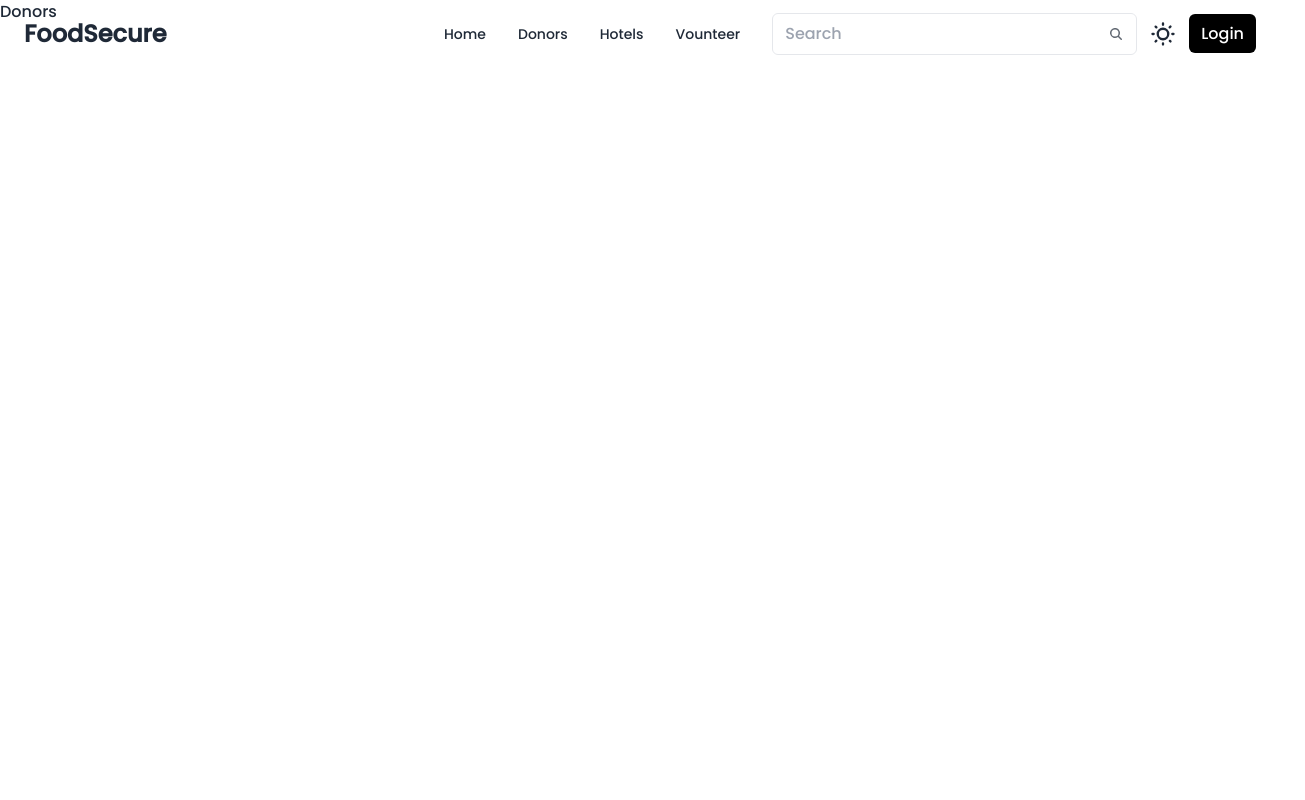
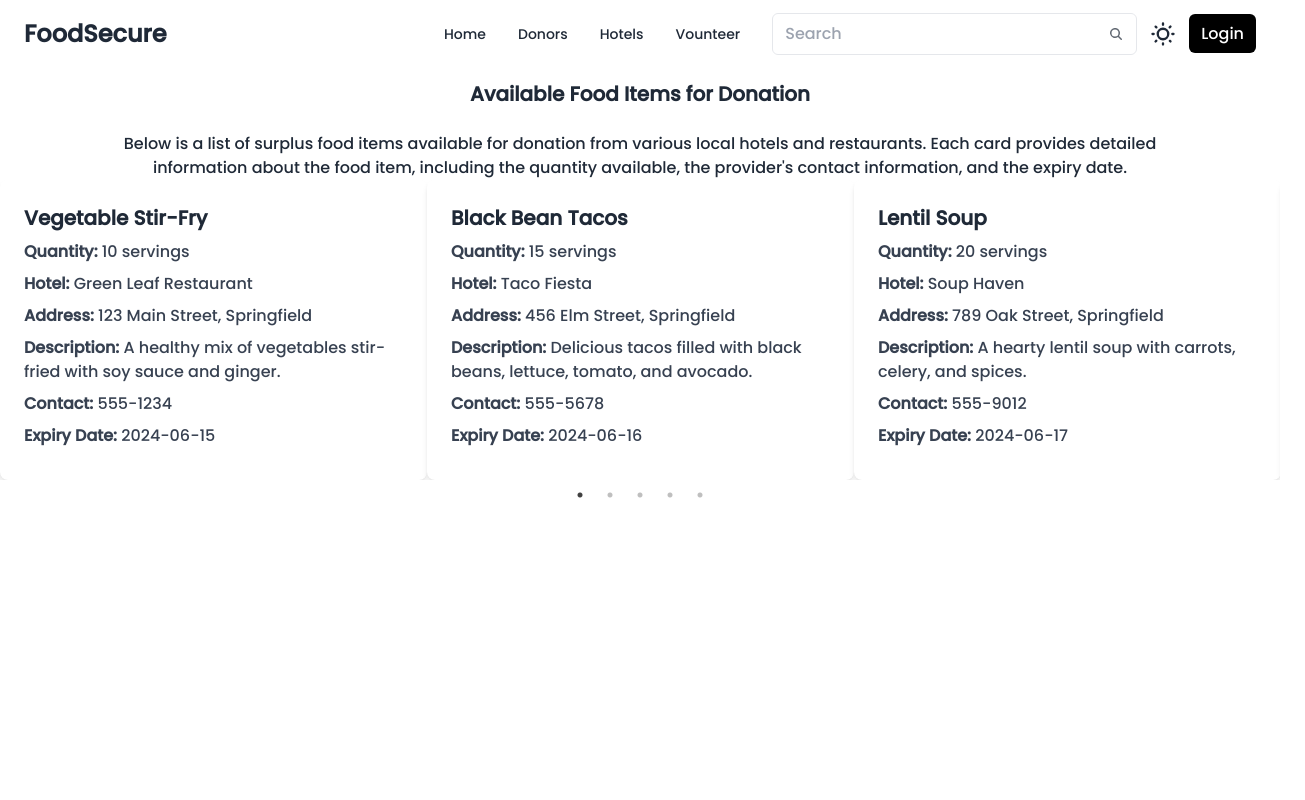
Before and after one commit to SIDDHARTH-SHENVI/FoodSecure, a React (Vite) app in the folder frontend/frontend/: page /donors in a window 1280 px wide. Shown: the top 800 px of the page, 1305 px wide, since content can reach past the window. Built offline with nearby package versions, Linux system fonts and the light colour scheme.

Commit message:
fir2st5 commit

```diff
--- a/frontend/frontend/package.json
+++ b/frontend/frontend/package.json
@@ -12,7 +12,9 @@
   "dependencies": {
     "react": "^18.2.0",
     "react-dom": "^18.2.0",
-    "react-router-dom": "^6.23.1"
+    "react-router-dom": "^6.23.1",
+    "react-slick": "^0.30.2",
+    "slick-carousel": "^1.8.1"
   },
   "devDependencies": {
     "@types/react": "^18.2.66",
--- /dev/null
+++ b/frontend/frontend/public/list.json
@@ -0,0 +1,52 @@
+[
+    {
+      "id": 1,
+      "name": "Vegetable Stir-Fry",
+      "quantity": "10 servings",
+      "hotelName": "Green Leaf Restaurant",
+      "hotelAddress": "123 Main Street, Springfield",
+      "description": "A healthy mix of vegetables stir-fried with soy sauce and ginger.",
+      "contact": "555-1234",
+      "expiryDate": "2024-06-15"
+    },
+    {
+      "id": 2,
+      "name": "Black Bean Tacos",
+      "quantity": "15 servings",
+      "hotelName": "Taco Fiesta",
+      "hotelAddress": "456 Elm Street, Springfield",
+      "description": "Delicious tacos filled with black beans, lettuce, tomato, and avocado.",
+      "contact": "555-5678",
+      "expiryDate": "2024-06-16"
+    },
+    {
+      "id": 3,
+      "name": "Lentil Soup",
+      "quantity": "20 servings",
+      "hotelName": "Soup Haven",
+      "hotelAddress": "789 Oak Street, Springfield",
+      "description": "A hearty lentil soup with carrots, celery, and spices.",
+      "contact": "555-9012",
+      "expiryDate": "2024-06-17"
+    },
+    {
+      "id": 4,
+      "name": "Oatmeal with Fruit",
+      "quantity": "25 servings",
+      "hotelName": "Breakfast Delight",
+      "hotelAddress": "321 Pine Street, Springfield",
+      "description": "Nutritious oatmeal topped with fresh fruit and honey.",
+      "contact": "555-3456",
+      "expiryDate": "2024-06-18"
+    },
+    {
+      "id": 5,
+      "name": "Chickpea Salad",
+      "quantity": "30 servings",
+      "hotelName": "Healthy Eats Cafe",
+      "hotelAddress": "654 Maple Street, Springfield",
+      "description": "A refreshing salad with chickpeas, cucumber, tomato, and parsley.",
+      "contact": "555-7890",
+      "expiryDate": "2024-06-19"
+    }
+  ]
--- a/frontend/frontend/src/components/Banner.jsx
+++ b/frontend/frontend/src/components/Banner.jsx
@@ -24,21 +24,21 @@ function Banner() {
     </div>
 
     <div className='space-y-6 p-20'>
-    <h2  className='text-xl'>About Us</h2>
+    <h2  className='text-3xl'>About Us</h2>
     <div>
-        <h3 className='text-xl'>Mission</h3>
+        <h3 className='text-2xl'>Mission</h3>
         <p>
             Our mission at FoodSecure is to bridge the gap between food surplus and food scarcity. We aim to reduce food waste and enhance food security by efficiently redistributing surplus food from suppliers such as farms, restaurants, and grocery stores to those in need, including food banks, shelters, and individuals. We believe that by leveraging technology and community collaboration, we can create a sustainable food system that ensures everyone has access to nutritious food.
         </p>
-        <h3 className='text-xl'>Vision</h3>
+        <h3 className='text-2xl'>Vision</h3>
         <p>
             We envision a world where no one goes hungry and where food resources are utilized efficiently and sustainably. Our goal is to foster a community where surplus food is not wasted but shared, supporting both the environment and those in need. Through education and innovation, we strive to promote sustainable food practices and create lasting solutions to food insecurity.
         </p>
     </div>
 
     <div className='space-y-6'>
-      <h2 className='text-2xl'>Resource Section</h2>
-    <h3  className='text-xl'>How to Reduce Food Waste in Your Home</h3>
+      <h2 className='text-3xl'>Resource Section</h2>
+    <h3  className='text-2xl'>How to Reduce Food Waste in Your Home</h3>
     <p>Food waste is a significant issue that affects both the environment and our wallets. By adopting a few simple habits and strategies, you can reduce food waste in your home and contribute to a more sustainable world. Here are some practical tips to help you get started:</p>
 
     <h3 className='text-xl'>1. Plan Your Meals</h3>
--- /dev/null
+++ b/frontend/frontend/src/components/Freefood.jsx
@@ -0,0 +1,59 @@
+import React from 'react'
+import "slick-carousel/slick/slick.css";
+import "slick-carousel/slick/slick-theme.css";
+import Slider from "react-slick";
+
+import foodItems from "../../public/list.json"
+function Freefood() {
+    const settings = {
+        dots: true,
+        infinite: true,
+        speed: 500,
+        slidesToShow: 3,
+        slidesToScroll: 1,
+        responsive: [
+          {
+            breakpoint: 1024,
+            settings: {
+              slidesToShow: 2,
+              slidesToScroll: 1,
+              infinite: true,
+              dots: true
+            }
+          },
+          {
+            breakpoint: 600,
+            settings: {
+              slidesToShow: 1,
+              slidesToScroll: 1
+            }
+          }
+        ]
+      };
+  return (<>
+    <div className=' max-w-screen-2xl container mx-auto md:px-20 px-4'>
+        <div className='mt-20 items-center justify-center text-center'>
+      <h1  className='font-semibold text-xl '>Available Food Items for Donation</h1>
+      <p className='mt-6'>Below is a list of surplus food items available for donation from various local hotels and restaurants. Each card provides detailed information about the food item, including the quantity available, the provider's contact information, and the expiry date.</p>
+      </div>
+    </div>
+    <div>
+    <Slider {...settings}>
+    {foodItems.map(item => (
+        <div key={item.id} className="bg-white p-6 rounded-lg shadow-md">
+        <h3 className="text-xl font-bold mb-2">{item.name}</h3>
+        <p className="text-gray-700 mb-2"><strong>Quantity:</strong> {item.quantity}</p>
+        <p className="text-gray-700 mb-2"><strong>Hotel:</strong> {item.hotelName}</p>
+        <p className="text-gray-700 mb-2"><strong>Address:</strong> {item.hotelAddress}</p>
+        <p className="text-gray-700 mb-2"><strong>Description:</strong> {item.description}</p>
+        <p className="text-gray-700 mb-2"><strong>Contact:</strong> {item.contact}</p>
+        <p className="text-gray-700 mb-2"><strong>Expiry Date:</strong> {item.expiryDate}</p>
+      </div>
+         ))}
+      </Slider>
+    </div>
+    </>
+  )
+}
+
+export default Freefood
--- a/frontend/frontend/src/donors/Donor.jsx
+++ b/frontend/frontend/src/donors/Donor.jsx
@@ -1,14 +1,15 @@
 import React from 'react'
 import Navbarr from '../components/Navbarr'
-import Donors from '../components/Donors'
+
 import Footer from '../components/Footer'
+import Freefood from '../components/Freefood'
 
 function Donor() {
   return (
     <div>
       <Navbarr/>
       <div className='min-h-screen'>
-      <Donors/>
+      <Freefood/>
       </div>
       <Footer/>
     </div>
```
Also changed, not shown: 1 other file (tests, documents, lock files or other folders).
